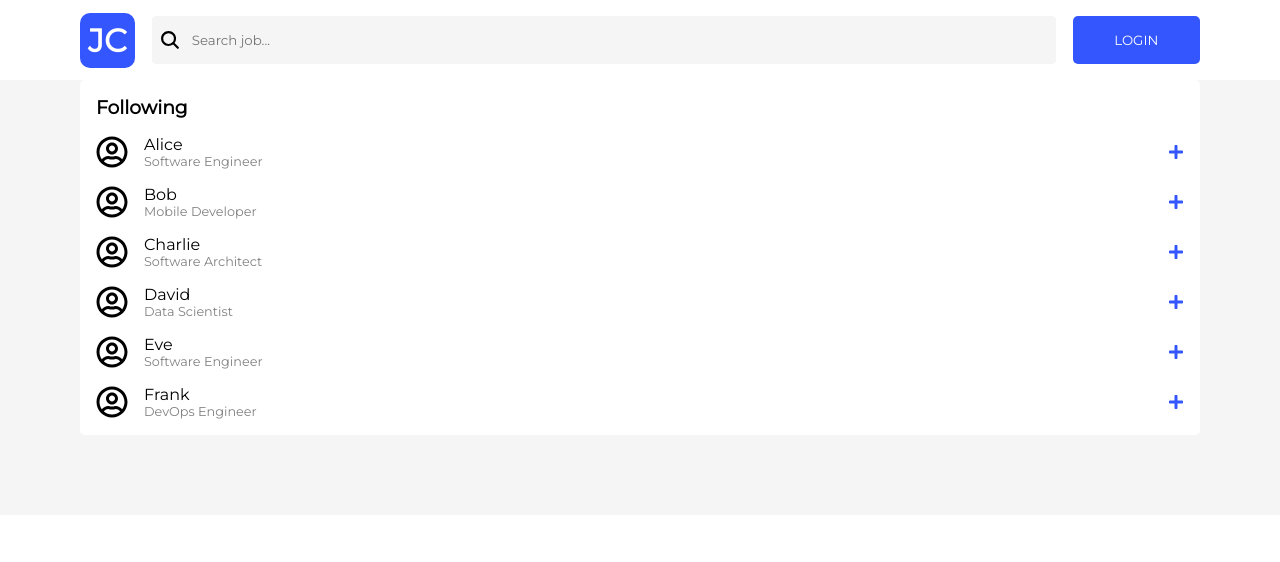
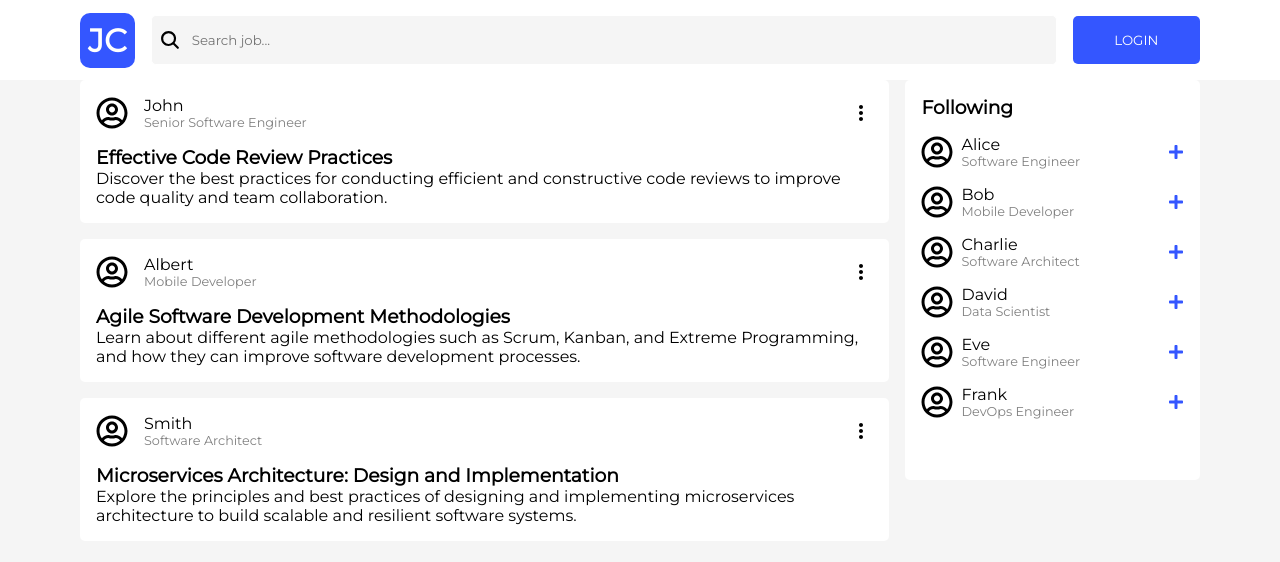
Before and after one commit to Asranov/job-compass, a React (Create React App) app: page / in a window 1280 px wide. Shown: the top 562 px of the page. Built offline with nearby package versions, Linux system fonts and the light colour scheme.

Commit message:
feat: add posts view

```diff
--- a/src/layouts/Header/Header.css
+++ b/src/layouts/Header/Header.css
@@ -27,7 +27,7 @@
 @media only screen and (max-width: 767px) {
     .header {
         gap: 0.5rem;
-        padding: 1rem 2rem;
+        padding: 2rem;
     }
 
     .header button {
--- a/src/pages/Home/Home.css
+++ b/src/pages/Home/Home.css
@@ -1,9 +1,53 @@
 .main__container {
+    width: 100%;
+    min-height: 100vh;
+    display: flex;
+    gap: 1rem;
     background: var(--info-color);
     padding: 5rem;
 }
 
+.posts__wrapper {
+    display: flex;
+    flex-direction: column;
+    gap: 1rem;
+}
+
+.post {
+    width: 100%;
+    background: #fff;
+    display: flex;
+    flex-direction: column;
+    gap: 1rem;
+    padding: 1rem;
+    border-radius: 5px;
+}
+
+.post__owner {
+    display: flex;
+    align-items: center;
+    justify-content: space-between;
+}
+
+.post__owner-details {
+    display: flex;
+    align-items: center;
+    gap: 1rem;
+}
+
+.post__owner-profession {
+    color: gray;
+    font-size: 0.8rem;
+}
+
+.more-icon {
+    font-size: 1.5rem;
+    cursor: pointer;
+}
+
 .follow__card {
+    width: 40%;
+    height: 400px;
     background: #fff;
     display: flex;
     flex-direction: column;
@@ -22,7 +66,7 @@
 .user__details {
     display: flex;
     align-items: center;
-    gap: 1rem;
+    gap: 0.5rem;
 }
 
 .user__details-profession {
@@ -44,8 +88,13 @@
 .plus-icon:hover {
     opacity: 0.8;
 }
+
 @media only screen and (max-width: 767px) {
     .main__container {
         padding: 6rem 2rem;
     }
+
+    .follow__card {
+        display: none;
+    }
 }
--- a/src/pages/Home/Home.tsx
+++ b/src/pages/Home/Home.tsx
@@ -2,14 +2,41 @@ import React from "react";
 import "./Home.css";
 import Header from "../../layouts/Header";
 import { FaRegUserCircle } from "react-icons/fa";
+import { MdMoreVert } from "react-icons/md";
 import { FaPlus } from "react-icons/fa";
 import { users } from "../../db/users";
+import { posts } from "../../db/posts";
 
 const Home: React.FC = () => {
   return (
     <div>
       <Header />
       <main className="main__container">
+        <div className="posts__wrapper">
+          {posts.map((post) => {
+            return (
+              <div key={post.id} className="post">
+                <div className="post__owner">
+                  <div className="post__owner-details">
+                    <FaRegUserCircle className="user-icon" />
+                    <div>
+                      <p className="post__owner-name">{post.owner.name}</p>
+                      <p className="post__owner-profession">
+                        {post.owner.profession}
+                      </p>
+                    </div>
+                  </div>
+                  <MdMoreVert className="more-icon"/>
+                </div>
+                <div className="post__info">
+                  <h3 className="post__info-title">{post.title}</h3>
+                  <p className="post__info-description">{post.description}</p>
+                </div>
+              </div>
+            );
+          })}
+        </div>
+
         <div className="follow__card">
           <h3>Following</h3>
           {users.map((user) => {
```
